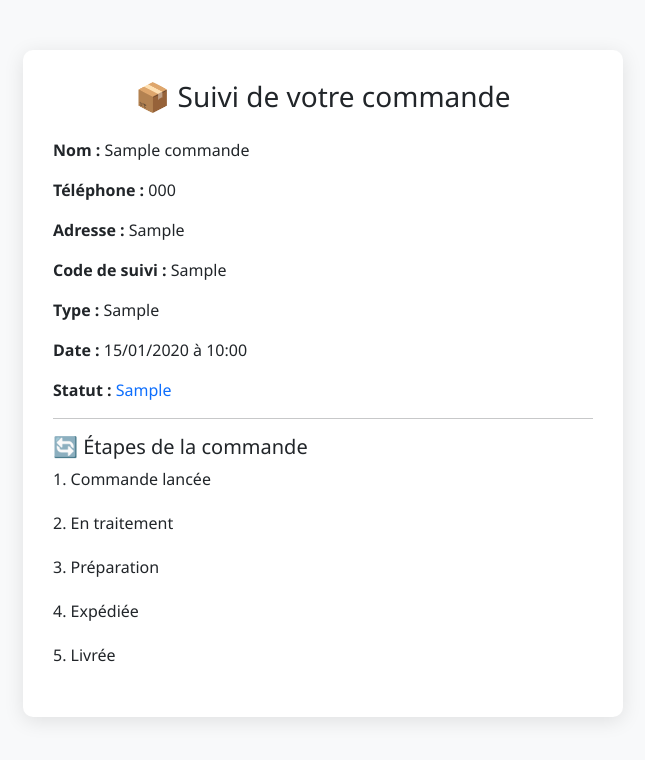
After one commit to AliNIGER-com/aliniger_middle, a Flask app: a page that uses app/templates/commande_tracking.html in a window 1280 px wide. The commit adds this page. Shown: the top 760 px of the page, without its empty margins (317-962 px from the left). Run offline with Flask 3, Linux system fonts and the light colour scheme; tables that the repository leaves empty hold one stand-in row (values such as "Sample post").

Commit message:
creation de la page commande tracking

```diff
--- a/app/routes/web_routes.py
+++ b/app/routes/web_routes.py
@@ -1,7 +1,7 @@
 from flask import Blueprint, render_template, request, redirect, url_for, flash, jsonify
 from werkzeug.utils import secure_filename
 from app.models import db, ProduitAfrique, ProduitAlibaba, Boutique
-from forms import ProduitAfriqueForm, ProduitAlibabaForm, BoutiqueForm, VendeurForm
+from forms import ProduitAfriqueForm, ProduitAlibabaForm, BoutiqueForm, VendeurForm, CommandeForm
 import os
 from sqlalchemy import func, extract
 from app.models import Vendeur, Vente
@@ -12,7 +12,7 @@ from werkzeug.security import check_password_hash
 from sqlalchemy import desc
 
 
-web_routes = Blueprint('web_routes', __name__, url_prefix='/admin')
+web_routes = Blueprint('web_routes', __name__)  # ✅ Sans préfixe
 
 UPLOAD_FOLDER_IMAGES = 'app/static/uploads/images'
 UPLOAD_FOLDER_VIDEOS = 'app/static/uploads/videos'
@@ -644,6 +644,37 @@ def inscription_vendeur():
 
     return render_template('inscription_vendeur.html', form=form)
 
-@web_routes.route("/test")
-def test():
-    return "Le blueprint fonctionne !"
+@web_routes.route('/admin/commande/ajouter', methods=['GET', 'POST'])
+def ajouter_commande():
+    form = CommandeForm()
+
+    if form.validate_on_submit():
+        from uuid import uuid4
+        code = "CMD-" + str(uuid4())[:8].upper()
+
+        nouvelle_commande = Commande(
+            nom_client=form.nom_client.data,
+            tel_client=form.tel_client.data,
+            adresse=form.adresse.data,
+            type_commande=form.type_commande.data,
+            code_suivi=code,
+            statut='Lancé'  # statut initial
+        )
+
+        db.session.add(nouvelle_commande)
+        db.session.commit()
+
+        flash(f"✅ Commande ajoutée avec succès ! Code de suivi : {code}", "success")
+        return redirect(url_for('web_routes.ajouter_commande'))
+
+    return render_template('add_commande.html', form=form)
+
+@web_routes.route('/tracking/<code_suivi>')
+def suivi_commande(code_suivi):
+    commande = Commande.query.filter_by(code_suivi=code_suivi).first()
+
+    if not commande:
+        flash("❌ Code de suivi invalide ou commande introuvable.", "danger")
+        return redirect(url_for('web_routes.dashboard'))
+
+    return render_template('commande_tracking.html', commande=commande)
--- /dev/null
+++ b/app/templates/commande_tracking.html
@@ -0,0 +1,51 @@
+<!DOCTYPE html>
+<html lang="fr">
+<head>
+  <meta charset="UTF-8">
+  <title>Suivi de Commande</title>
+  <meta name="viewport" content="width=device-width, initial-scale=1">
+  <link href="https://cdn.jsdelivr.net/npm/bootstrap@5.3.0/dist/css/bootstrap.min.css" rel="stylesheet">
+  <style>
+    body {
+      background-color: #f8f9fa;
+      font-family: 'Segoe UI', sans-serif;
+    }
+    .tracking-container {
+      max-width: 600px;
+      margin: 50px auto;
+      padding: 30px;
+      background: white;
+      border-radius: 10px;
+      box-shadow: 0 4px 20px rgba(0, 0, 0, 0.1);
+    }
+    .status-step {
+      margin-bottom: 20px;
+    }
+    .step-active {
+      font-weight: bold;
+      color: #28a745;
+    }
+  </style>
+</head>
+<body>
+  <div class="tracking-container">
+    <h3 class="text-center mb-4">📦 Suivi de votre commande</h3>
+
+    <p><strong>Nom :</strong> {{ commande.nom_client }}</p>
+    <p><strong>Téléphone :</strong> {{ commande.tel_client }}</p>
+    <p><strong>Adresse :</strong> {{ commande.adresse }}</p>
+    <p><strong>Code de suivi :</strong> {{ commande.code_suivi }}</p>
+    <p><strong>Type :</strong> {{ commande.type_commande | capitalize }}</p>
+    <p><strong>Date :</strong> {{ commande.date_commande.strftime('%d/%m/%Y à %H:%M') }}</p>
+    <p><strong>Statut :</strong> <span class="text-primary">{{ commande.statut }}</span></p>
+
+    <hr>
+    <h5>🔄 Étapes de la commande</h5>
+    <div class="status-step {% if commande.statut in ['Lancé', 'En cours de lancement', 'En préparation', 'Expédié', 'Livré'] %}step-active{% endif %}">1. Commande lancée</div>
+    <div class="status-step {% if commande.statut in ['En cours de lancement', 'En préparation', 'Expédié', 'Livré'] %}step-active{% endif %}">2. En traitement</div>
+    <div class="status-step {% if commande.statut in ['En préparation', 'Expédié', 'Livré'] %}step-active{% endif %}">3. Préparation</div>
+    <div class="status-step {% if commande.statut in ['Expédié', 'Livré'] %}step-active{% endif %}">4. Expédiée</div>
+    <div class="status-step {% if commande.statut == 'Livré' %}step-active{% endif %}">5. Livrée</div>
+  </div>
+</body>
+</html>
```
Also changed, not shown: app/models.py (+16 -4 lines), app/templates/add_commande.html (added, +53 -0 lines), app/templates/index.html (+11 -1 lines), forms.py (+11 -0 lines).
